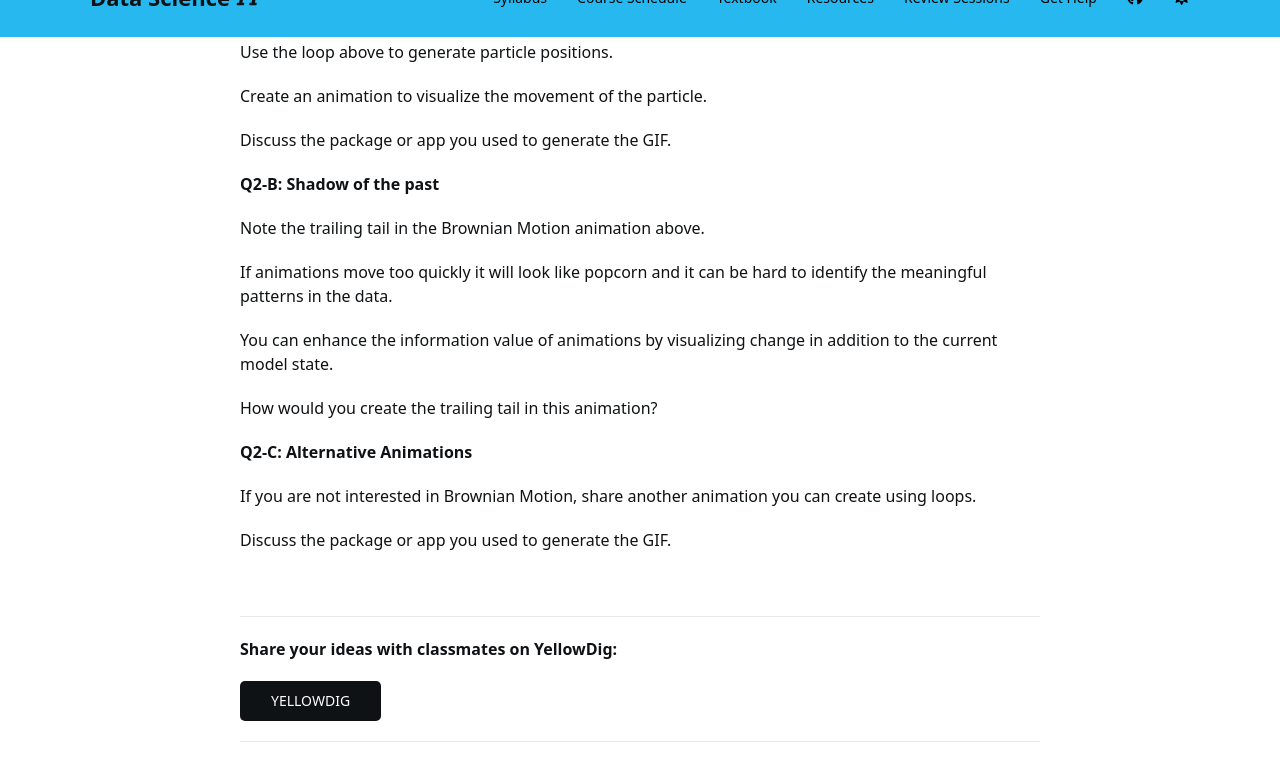
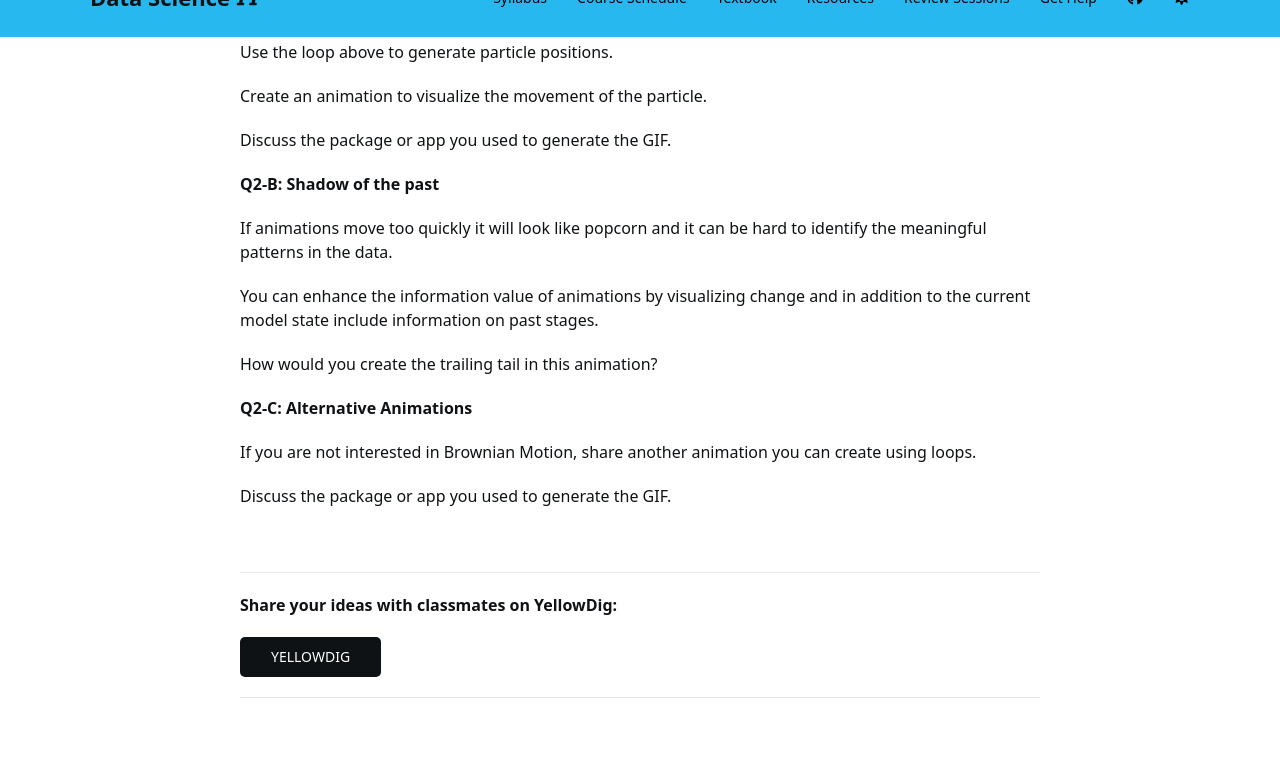
Before and after one commit to DS4PS/cpp-527-fall-2020, a Jekyll site: the page built from schedule.md, in a window 1280 px wide and 900 px high, scrolled down 31065 px, cut to the strip 43-824 px from the top of the window. Built offline with Jekyll 4.4.1, drawn with Linux system fonts in a browser that asks for light colours; nearby versions of some CDN libraries; a script bundle is joined from its source files by our own code; library files that are not in the unit come from our copies; a style sheet for code colours, icons or effects is not loaded.

Commit message:
Update schedule.md

```diff
--- a/schedule.md
+++ b/schedule.md
@@ -1356,11 +1356,9 @@ Discuss the package or app you used to generate the GIF.
 
 **Q2-B: Shadow of the past**
 
-Note the trailing tail in the Brownian Motion animation above.
-
 If animations move too quickly it will look like popcorn and it can be hard to identify the meaningful patterns in the data.
 
-You can enhance the information value of animations by visualizing change in addition to the current model state.
+You can enhance the information value of animations by visualizing change and in addition to the current model state include information on past stages.
 
 How would you create the trailing tail in this animation?
 
```
